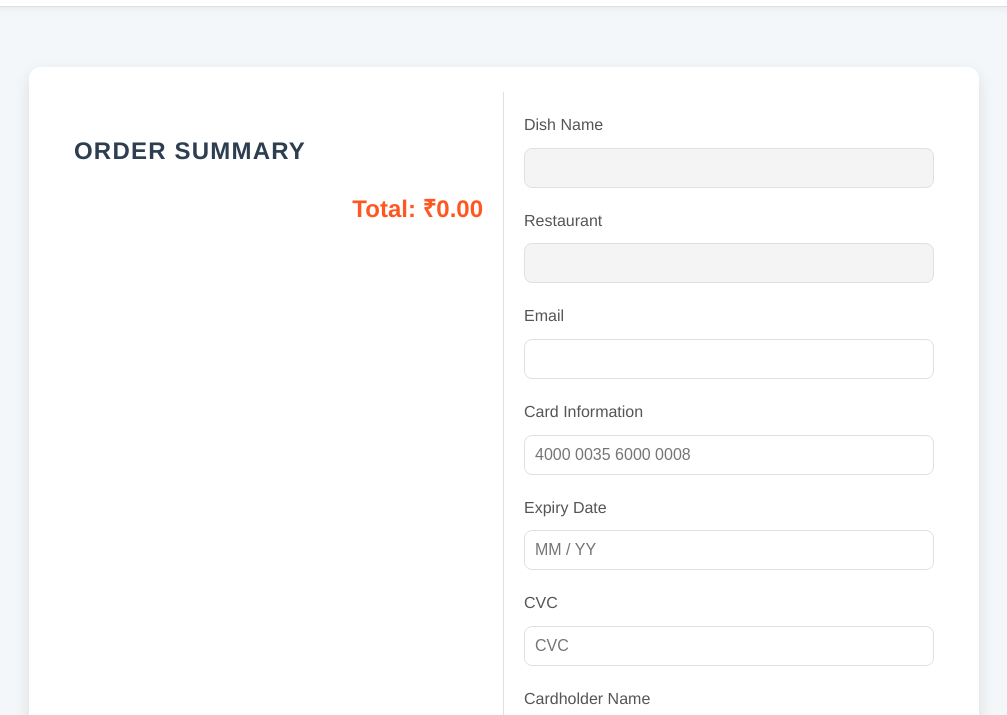
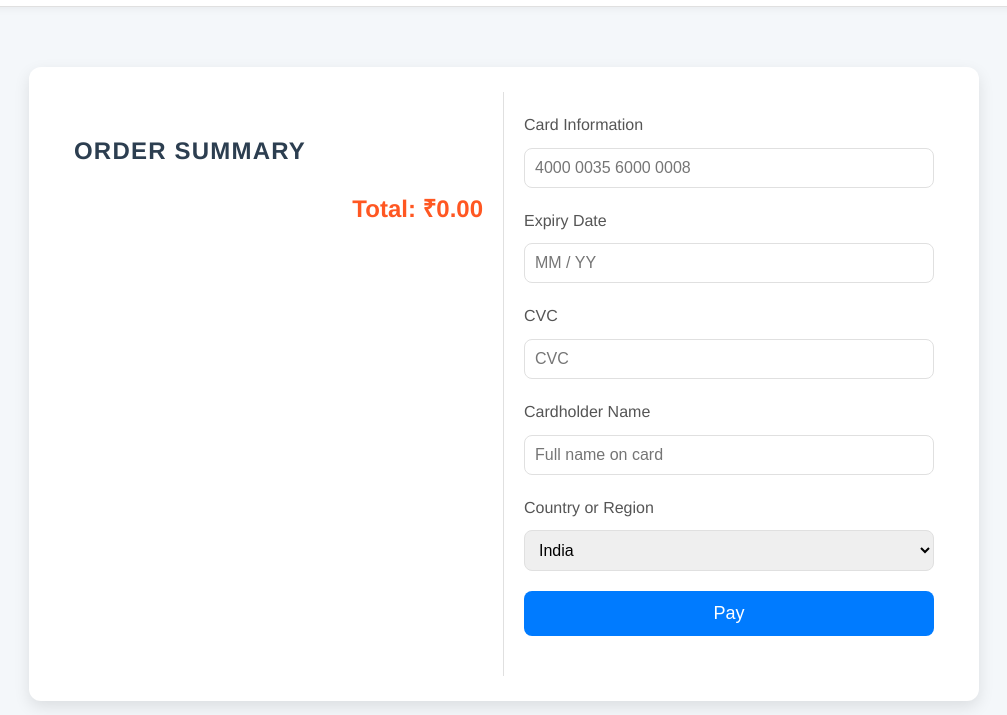
Before and after one commit to madhukumaryaroju/Food-Delivery, a plain HTML site: page PaymentPage.html in a window 1280 px wide. Shown: the part 85-800 px from the top of the page, without its empty margins (136-1143 px from the left). Drawn offline with Linux system fonts and the light colour scheme.

Commit message:
Update PaymentPage.html

```diff
--- a/PaymentPage.html
+++ b/PaymentPage.html
@@ -268,14 +268,14 @@
 
     <div class="payment-form">
         <form action="/submit-payment" method="POST" onsubmit="return pay(event)">
-            <label for="dishName">Dish Name</label>
+            <!-- <label for="dishName">Dish Name</label>
             <input type="text" id="dishName" name="dishName" readonly>
 
             <label for="restaurant">Restaurant</label>
-            <input type="text" id="restaurant" name="restaurant" readonly>
+            <input type="text" id="restaurant" name="restaurant" readonly> -->
 
-            <label for="email">Email</label>
-            <input type="email" id="email" name="email" required>
+            <!-- <label for="email">Email</label>
+            <input type="email" id="email" name="email" required> -->
 
             <label for="card-number">Card Information</label>
             <input type="text" id="card-number" name="card-number" placeholder="4000 0035 6000 0008" required>
```
